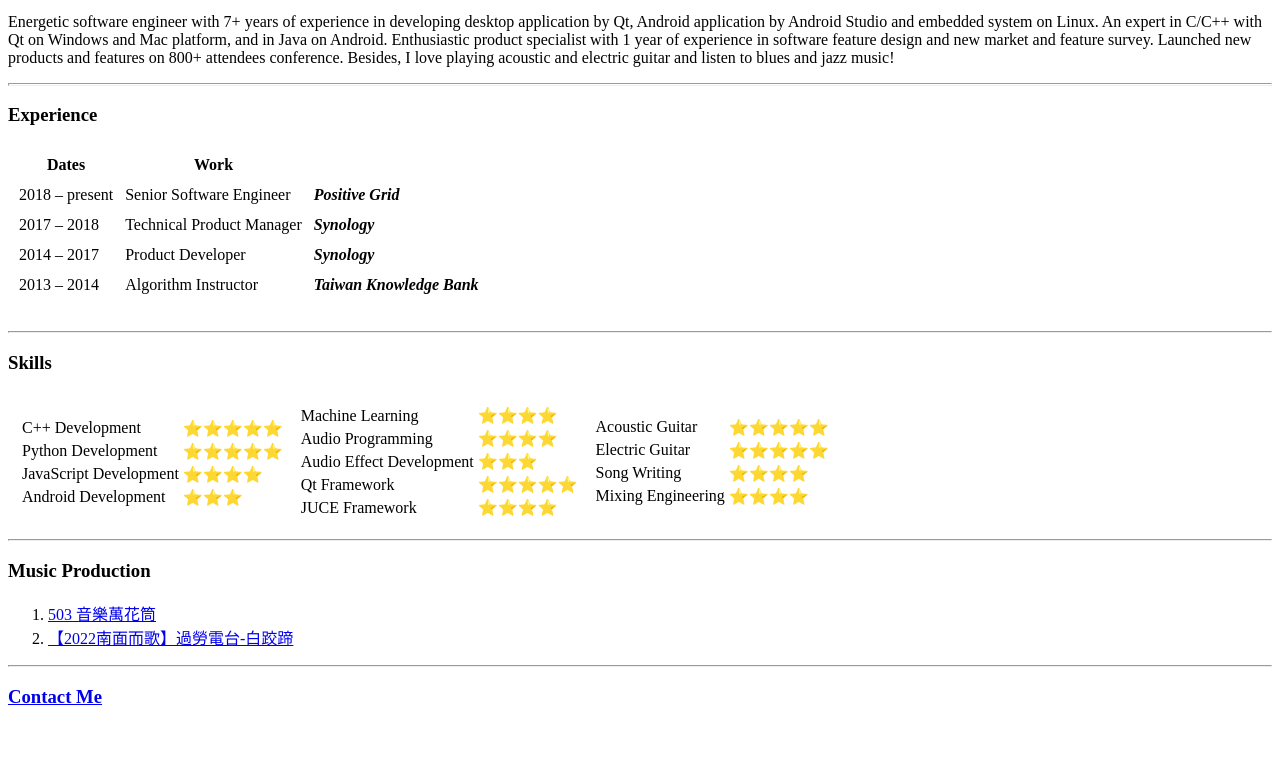
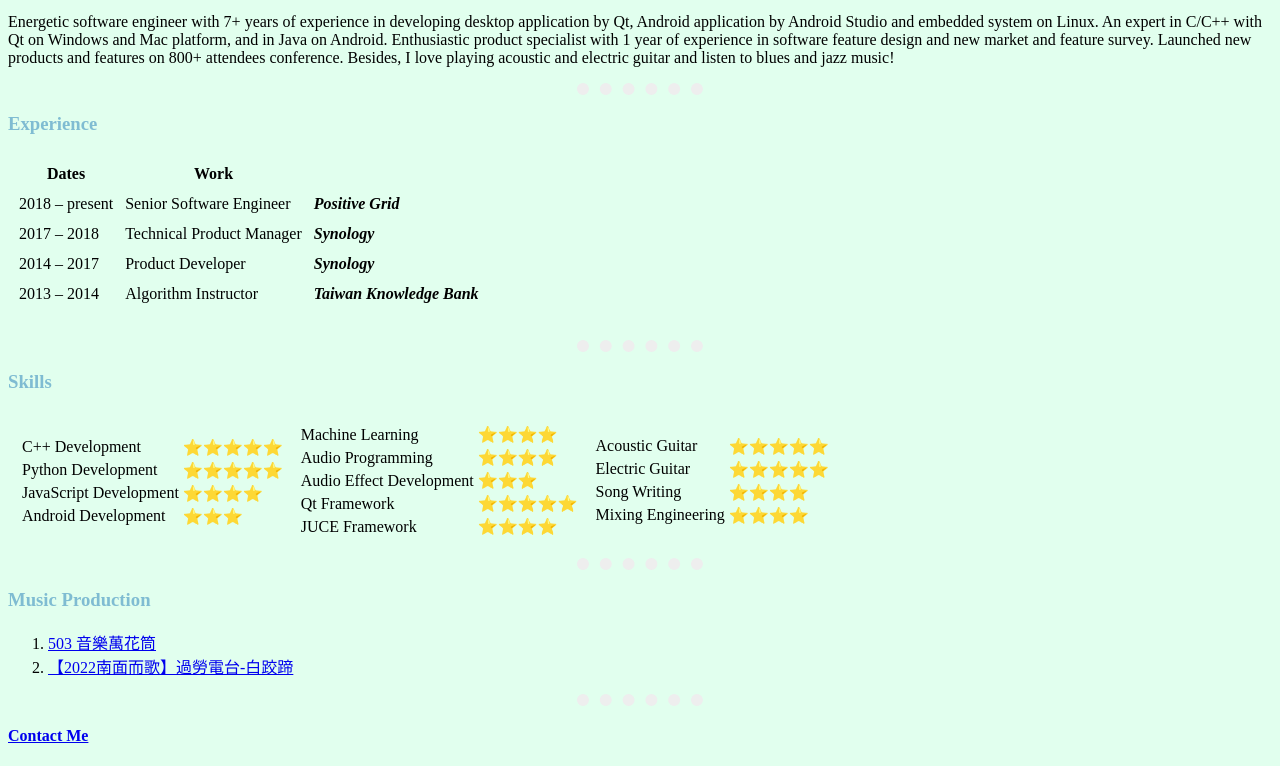
Before and after one commit to romanticamaj/cv, a plain HTML site: page index.html in a window 1280 px wide. Shown: the part 230-996 px from the top of the page. Before the commit the page ends 956 px from the top, so only its background shows below. Drawn offline with Linux system fonts and the light colour scheme.

Commit message:
impl: add initial style

```diff
--- /dev/null
+++ b/css/styles.css
@@ -0,0 +1,18 @@
+body {
+  background-color: #E1FFEE;
+}
+
+hr {
+  width: 10%;
+  border-style: dotted none none;
+  border-color: #EEEEEE;
+  border-width: 0.75em;
+}
+
+h1 {
+  color: #7FBCD2;
+}
+
+h3 {
+  color: #7FBCD2;
+}
--- a/index.html
+++ b/index.html
@@ -4,6 +4,7 @@
 <head>
   <meta charset="utf-8">
   <meta desctription="fill me">
+  <link rel="stylesheet" href="css/styles.css">
   <title>Gary Hsieh's Person Profile</title>
 </head>
 
@@ -31,7 +32,7 @@
     Launched new products and features on 800+ attendees conference.
     Besides, I love playing acoustic and electric guitar and listen to blues and jazz music!
   </p>
-  <hr size="3" nospade>
+  <hr>
 
   <h3>Experience</h3>
   <table cellspacing="10">
@@ -144,7 +145,7 @@
   </ol>
 
   <hr>
-  <h3><strong><a href="contact.html">Contact Me</a></strong></h3>
+  <h4><strong><a href="contact.html">Contact Me</a></strong></h4>
 </body>
 
 </html>
```
Also changed, not shown: contact.html (+1 -0 lines).
